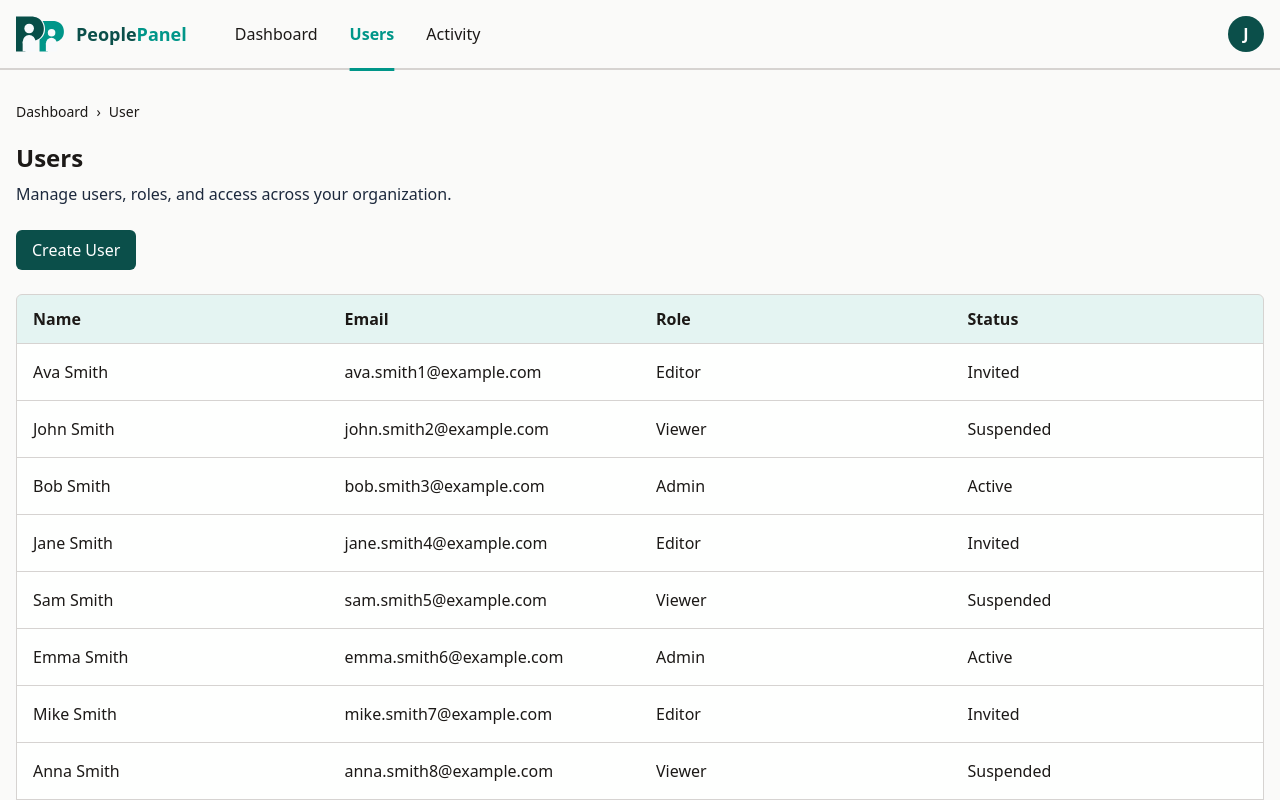
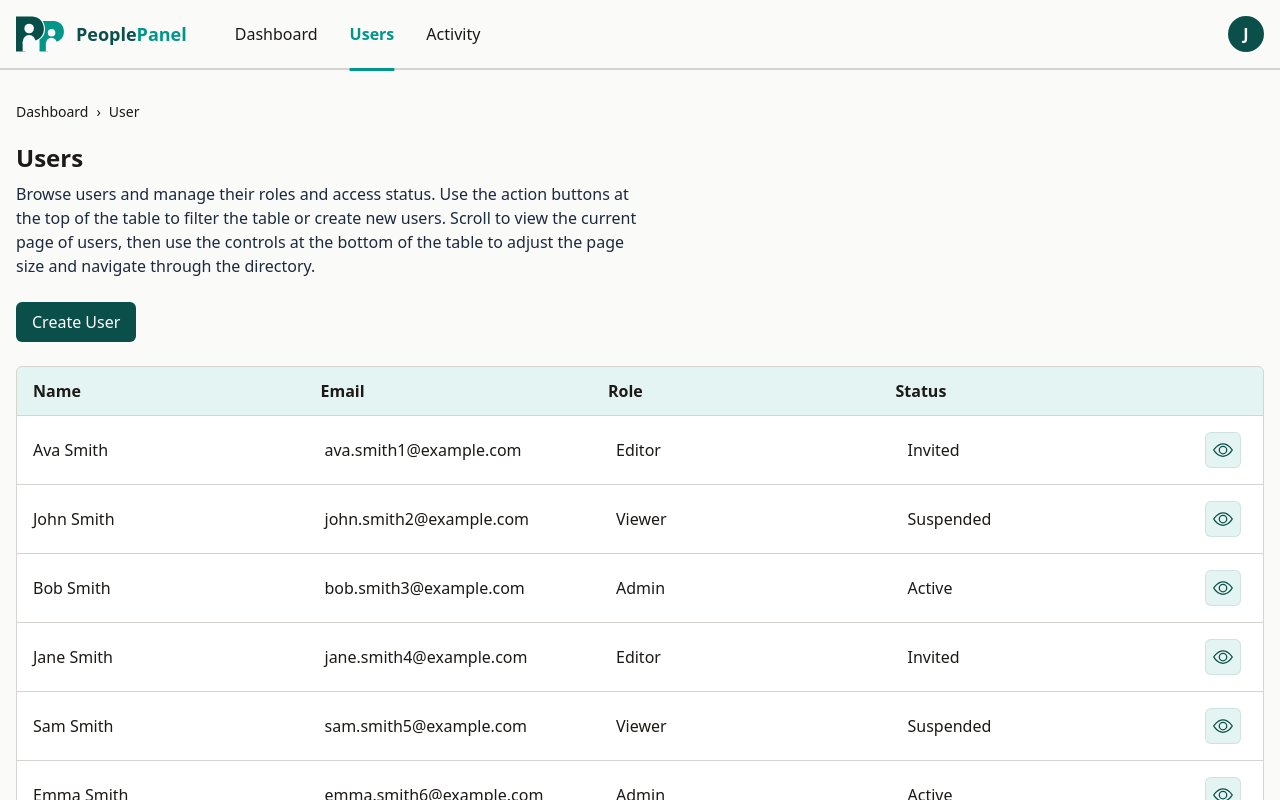
Before and after one commit to jossTripoli/people-panel, an Angular app: page /users in a window 1280 px wide. Shown: the top 800 px of the page. Built offline with nearby package versions, Linux system fonts and the light colour scheme.

Commit message:
view icon button added to table

```diff
--- a/src/app/user/user.html
+++ b/src/app/user/user.html
@@ -2,10 +2,9 @@
 
 <h1 class="text-2xl font-semibold">Users</h1>
 
-<p class="mt-2 text-slate-800">
-  Manage users, roles, and access across your organization.
+<p class="mt-2 text-slate-800 max-w-1/2">
+  Browse users and manage their roles and access status. Use the action buttons at the top of the table to filter the table or create new users. Scroll to view the current page of users, then use the controls at the bottom of the table to adjust the page size and navigate through the directory.
 </p>
-
 <button
   type="button"
   class="rounded-md bg-primary px-4 py-2 font-medium cursor-pointer text-white hover:opacity-90 mt-6"
@@ -126,6 +125,7 @@
         <th scope="col" class="px-4 py-3 font-semibold">Email</th>
         <th scope="col" class="px-4 py-3 font-semibold">Role</th>
         <th scope="col" class="px-4 py-3 font-semibold">Status</th>
+        <th scope="col" class="w-24 px-4 py-3"><span class="sr-only">Actions</span></th>
       </tr>
     </thead>
   </table>
@@ -141,6 +141,30 @@
             <td class="px-4 py-4">{{ user.email }}</td>
             <td class="px-4 py-4">{{ user.role }}</td>
             <td class="px-4 py-4">{{ user.status }}</td>
+            <td class="w-20 px-4 py-4 text-center">
+              <button
+                type="button"
+                class="inline-flex h-9 w-9 cursor-pointer items-center justify-center rounded-md border border-primary/10 bg-secondary/10 text-primary transition-colors hover:bg-secondary/20"
+                [attr.aria-label]="'View ' + user.name"
+              >
+                <!-- Source: https://www.svgviewer.dev/s/21984/eye License: MIT. Made by Bootstrap: https://github.com/twbs/icons -->
+                <svg
+                  class="h-5 w-5"
+                  viewBox="0 0 16 16"
+                  xmlns="http://www.w3.org/2000/svg"
+                  fill="currentColor"
+                  aria-hidden="true"
+                >
+                  <path
+                    d="M16 8s-3-5.5-8-5.5S0 8 0 8s3 5.5 8 5.5S16 8 16 8zM1.173 8a13.133 13.133 0 0 1 1.66-2.043C4.12 4.668 5.88 3.5 8 3.5c2.12 0 3.879 1.168 5.168 2.457A13.133 13.133 0 0 1 14.828 8c-.058.087-.122.183-.195.288-.335.48-.83 1.12-1.465 1.755C11.879 11.332 10.119 12.5 8 12.5c-2.12 0-3.879-1.168-5.168-2.457A13.134 13.134 0 0 1 1.172 8z"
+                  />
+                  <path
+                    d="M8 5.5a2.5 2.5 0 1 0 0 5 2.5 2.5 0 0 0 0-5zM4.5 8a3.5 3.5 0 1 1 7 0 3.5 3.5 0 0 1-7 0z"
+                  />
+                </svg>
+              </button>
+            </td>
+
           </tr>
         }
       </tbody>
```
